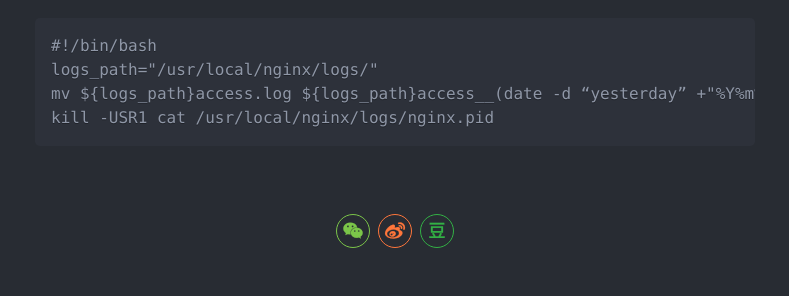
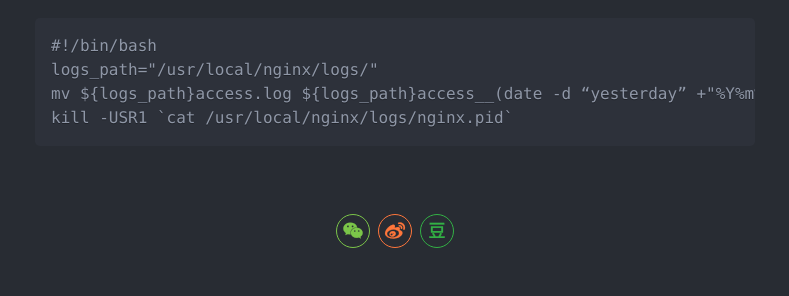
Before and after one commit to zcsee/zcsee.github.io, a Jekyll site: the page built from _posts/2023-02-09-nginx日志轮转.md, in a window 1280 px wide and 900 px high, scrolled down 373 px. Shown: the part 224-520 px from the top of the window, without its empty margins (245-1034 px from the left). Built offline with Jekyll 4.4.1, drawn with Linux system fonts in a browser that asks for light colours; nearby versions of some CDN libraries; a style sheet for code colours, icons or effects is not loaded; grey boxes are pictures that could not be loaded.

````diff
--- a/_posts/2023-02-09-nginx日志轮转.md
+++ b/_posts/2023-02-09-nginx日志轮转.md
@@ -15,5 +15,5 @@ tags: nginx log kill
 #!/bin/bash
 logs_path="/usr/local/nginx/logs/"
 mv ${logs_path}access.log ${logs_path}access_̲(date -d “yesterday” +"%Y%m%d").log
-kill -USR1 cat /usr/local/nginx/logs/nginx.pid
+kill -USR1 `cat /usr/local/nginx/logs/nginx.pid`
 ```
````
